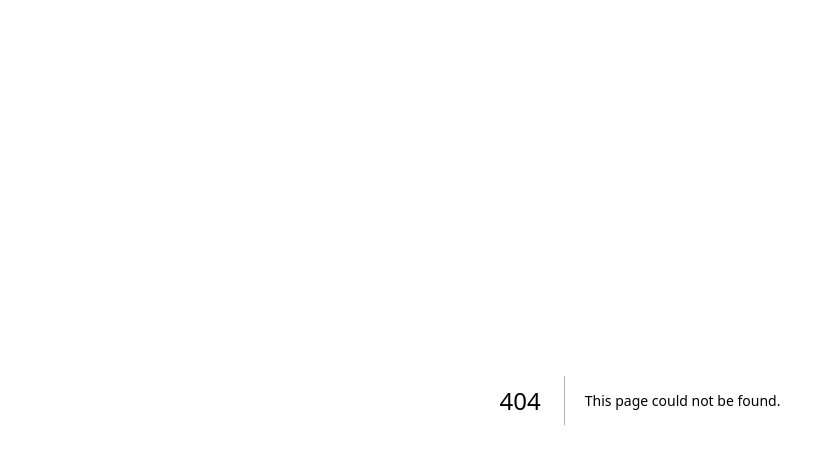
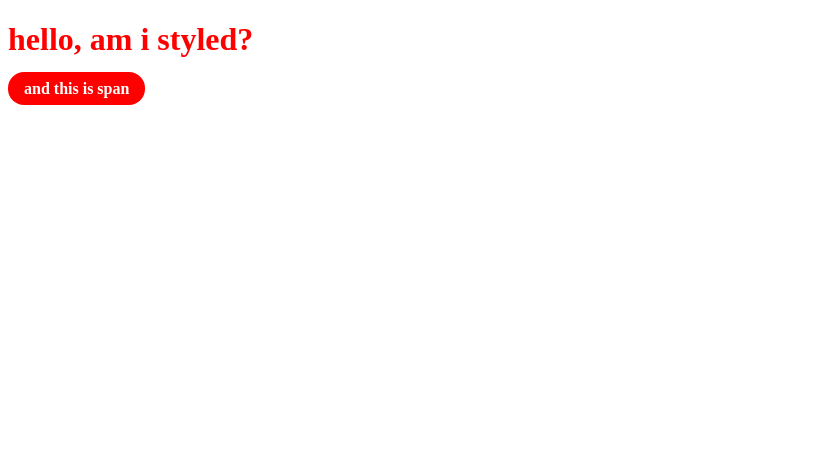
Before and after one commit to mimunojun/reactnextjs, a Next.js app in the folder next-sample2/: page /style-test in a window 1280 px wide. Before the commit this address had no page. Shown: the top 464 px of the page, without its empty margins (0-835 px from the left). Built offline with nearby package versions, Linux system fonts and the light colour scheme.

Commit message:
styled-components implemented

```diff
--- a/next-sample2/app/page.tsx
+++ b/next-sample2/app/page.tsx
@@ -1,6 +1,11 @@
 import Image from 'next/image'
 import styles from './page.module.css'
 import Routing from './routing'
+import styled from 'styled-components'
+
+const H1 = styled.h1`
+  color: red;
+`
 
 export default function Home() {
   return (
--- a/next-sample2/next.config.js
+++ b/next-sample2/next.config.js
@@ -1,4 +1,9 @@
 /** @type {import('next').NextConfig} */
-const nextConfig = {}
+const nextConfig = {
+    reactStrictMode: true,
+    compiler: {
+        styledComponents: true,
+    },
+}
 
 module.exports = nextConfig
--- a/next-sample2/package.json
+++ b/next-sample2/package.json
@@ -15,6 +15,10 @@
     "next": "13.4.6",
     "react": "18.2.0",
     "react-dom": "18.2.0",
+    "styled-components": "^6.0.0-rc.3",
     "typescript": "5.1.3"
+  },
+  "devDependencies": {
+    "@types/styled-components": "^5.1.26"
   }
 }
--- /dev/null
+++ b/next-sample2/pages/_document.tsx
@@ -0,0 +1,29 @@
+import Document, { DocumentContext } from 'next/document'
+import { ServerStyleSheet } from 'styled-components'
+
+export default class MyDocument extends Document {
+    static async getInitialProps(ctx: DocumentContext) {
+        const sheet = new ServerStyleSheet()
+        const originalRenderPage = ctx.renderPage
+
+        try {
+            ctx.renderPage = () =>
+                originalRenderPage({
+                    enhanceApp: (App) => (props) =>
+                        sheet.collectStyles(<App {...props} />),
+                })
+
+            const initialProps = await Document.getInitialProps(ctx)
+
+            return {
+                ...initialProps,
+                styles: [
+                    initialProps.styles,
+                    sheet.getStyleElement()
+                ],
+            }
+        } finally {
+            sheet.seal()
+        }
+    }
+}
--- /dev/null
+++ b/next-sample2/pages/style-test.tsx
@@ -0,0 +1,26 @@
+import type { NextPage } from "next";
+import styled from "styled-components";
+
+const H1 = styled.h1`
+    color: red;
+`
+
+const Badge = styled.span`
+    padding: 8px 16px;
+    font-weight: bold;
+    text-align: center;
+    color: white;
+    background: red;
+    border-radius: 16px;
+`
+
+const StyleTest: NextPage = () => {
+    return (
+        <div>
+            <H1>hello, am i styled?</H1>
+            <Badge>and this is span</Badge>
+        </div>
+    )
+}
+
+export default StyleTest
```
Also changed, not shown: 1 other file (tests, documents, lock files or other folders).
